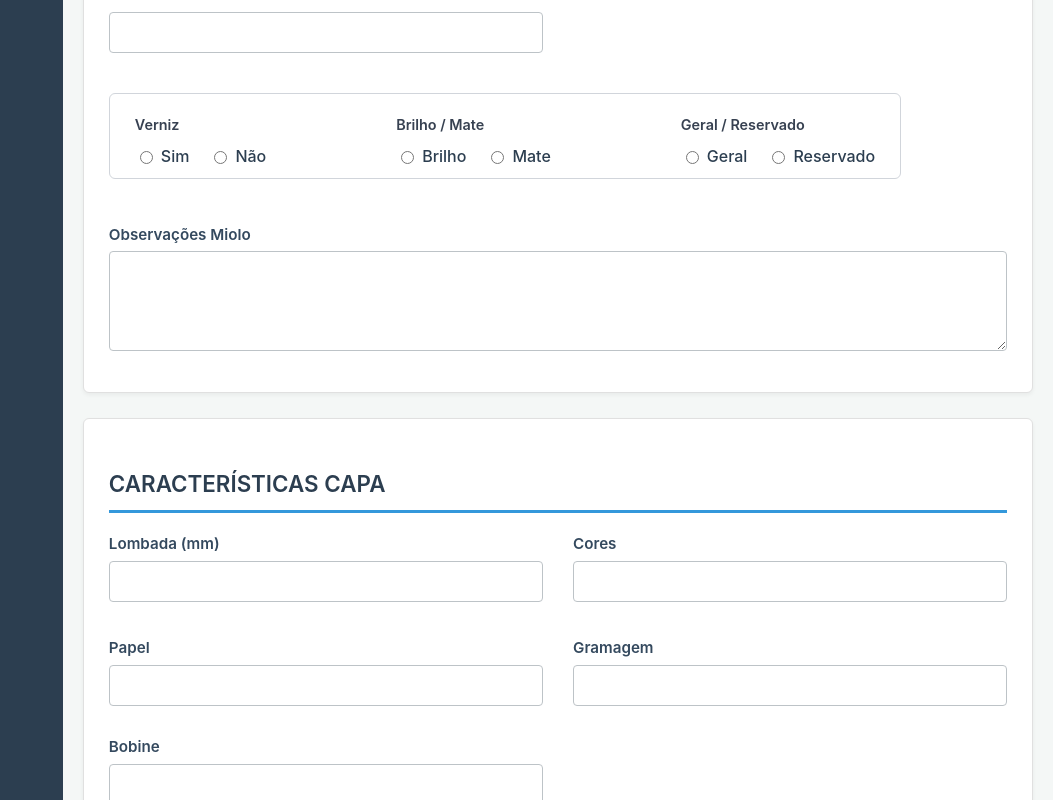
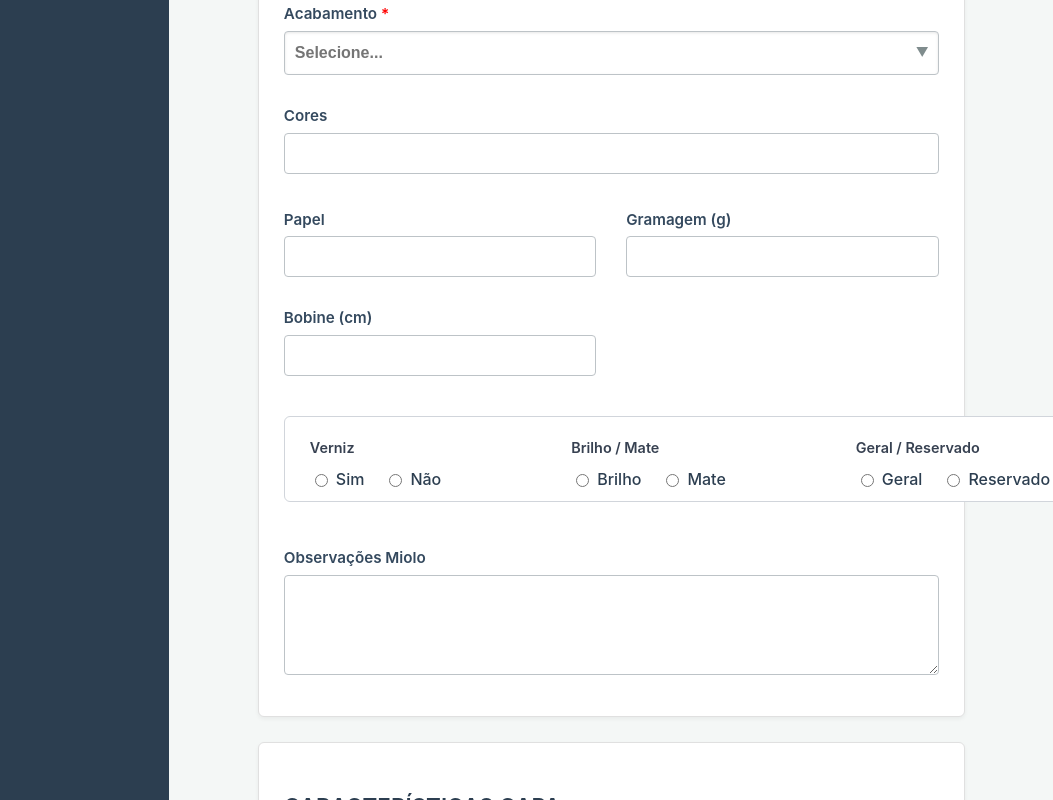
Before and after one commit to HelderOliveira77/crm-os-frontend, a React (Vite) app: page /dashboard/os/nova in a window 1280 px wide. Shown: the part 1760-2560 px from the top of the page, without its empty margins (227-1280 px from the left). Built offline with nearby package versions, Linux system fonts and the light colour scheme; sample sign-in values are in the browser's storage.

Commit message:
Atualização FRONTEND 12112025_02

```diff
--- a/src/components/SideBar.jsx
+++ b/src/components/SideBar.jsx
@@ -9,10 +9,10 @@ import Logo from '../assets/logos multiponto Branco.png'; // <-- AJUSTAR ESTE CA
 
 // [Estilos básicos para demonstração - manter para visualização]
 const sideBarStyles = {
-  width: '250px',
+  width: '350px',
   height: 'auto',
   backgroundColor: '#2c3e50',
-  padding: '20px',
+  padding: '20px 30px',
   color: 'white',
   boxShadow: '2px 0 5px rgba(0,0,0,0.1)',
   textAlign: 'center'
@@ -25,10 +25,11 @@ const navLinkStyle = ({ isActive }) => ({
   display: 'block',
   borderLeft: isActive ? '3px solid #f39c12' : 'none',
   paddingLeft: isActive ? '17px' : '20px',
+   fontSize: '1.6rem'
 });
 
 const logoStyles = {
-  width: '200px', // Ajuste este valor para o tamanho desejado
+  width: '320px', // Ajuste este valor para o tamanho desejado
   height: 'auto',
   marginBottom: '10px' // Espaçamento entre o logo e o título
 };
@@ -53,7 +54,7 @@ function SideBar() {
       />
 
 
-      <h3> GESTÃO <br></br> ORDENS SERVIÇO </h3>
+      <h2> GESTÃO <br></br> ORDENS SERVIÇO </h2>
       <hr style={{ borderColor: '#34495e', marginBottom: '20px' }} />
 
       <nav>
--- a/src/pages/DashboardHome.jsx
+++ b/src/pages/DashboardHome.jsx
@@ -56,7 +56,7 @@ function DashboardHome() {
   }
 
   if (error) {
-    return <div style={{ color: 'red' }}>Erro ao carregar dados: {error}</div>;
+    return <div style={{ color: 'red' }}> {error}</div>;
   }
 
   if (ordensServico.length === 0) {
--- a/src/pages/NovaOS.jsx
+++ b/src/pages/NovaOS.jsx
@@ -30,7 +30,7 @@ const COUNTER_API_URL = 'https://sua-api-personalizada.com/api/counter/next_os';
 const isProductionApiAvailable = typeof __api_key_production !== 'undefined' && __api_key_production !== '';
 const styles = {
     container: {
-        padding: '20px 2%',
+        padding: '20px 10%',
         width: '100%',
         maxWidth: 'auto',
         margin: '0 auto',
@@ -567,9 +567,11 @@ const FormRadioGroup_2 = ({ label, name, value, onChange, options, required = fa
 };
 
 
+
 export default function NovaOS() {
     // Definimos userId, mas como não estamos a usar Firebase/Auth, usamos um UUID aleatório
     const [userId] = useState(crypto.randomUUID());
+
     const initialFormData = {
         cliente: '',
         desc_trab: '',
@@ -670,16 +672,51 @@ export default function NovaOS() {
         };
         getNextOSNumber();
     }, [userId, shouldAttemptApi, formData.num_o_s]); // Adicionada dependência implícita de num_o_s para re-fetch após submissão
+
+
     // Handler para mudança nos campos do formulário
+    const camposEstritamenteNumericos = [
+        'num_orc', 'num_pag', 'tiragem', 'cores_miolo', 'miolo_gramas',
+        'bobine_miolo', 'cores_capa', 'capa_gramas', 'bobine_capa',
+        'provas_cor', 'ozalide_digital', 'provas_konica', 'quantidade_chapas',
+    ];
+    const camposDecimais = ['lombada', 'tempo_operador']; // Aceita ponto para decimais
+
     const handleChange = (e) => {
         const { name, value, type } = e.target;
-        // Permite string vazia em campos numéricos se o utilizador apagar o conteúdo
-        const newValue = type === 'number' && value === '' ? '' : value;
+        let newValue = value;
+
+        // 1. LÓGICA DE FILTRAGEM NUMÉRICA AGRESSIVA (Baseada no nome do campo)
+
+        if (camposEstritamenteNumericos.includes(name)) {
+            // Apenas dígitos 0-9 para campos inteiros
+            newValue = value.replace(/[^0-9]/g, '');
+        } else if (camposDecimais.includes(name)) {
+            // Permite dígitos e ponto decimal (para lombada)
+            newValue = value.replace(/[^0-9.]/g, '');
+            // Opcional: Impedir múltiplos pontos decimais
+            const parts = newValue.split('.');
+            if (parts.length > 2) {
+                newValue = parts[0] + '.' + parts.slice(1).join('');
+            }
+        }
+
+        // 2. LÓGICA EXISTENTE (Garantir string vazia)
+        // Se o valor filtrado for string vazia, guardamos string vazia.
+        // NOTA: Removemos a verificação `type === 'number'` porque agora são todos 'text'.
+        if (newValue === '') {
+            newValue = '';
+        }
+
+        // O valor 'newValue' é o valor final limpo.
+
         setFormData(prev => {
             let newState = { ...prev, [name]: newValue };
-            // Lógica para restrição de Máquina com base na Impressão
+
+            // Lógica para restrição de Máquina (SEM ALTERAÇÕES AQUI)
             if (name === 'impressao') {
                 const newMaquinaOptions = getMaquinaOptions(newValue);
+
                 // 1. Limpar a Máquina se o valor anterior for inválido para a nova Impressão
                 if (prev.maquina && !newMaquinaOptions.includes(prev.maquina)) {
                     newState.maquina = '';
@@ -787,9 +824,9 @@ export default function NovaOS() {
                         type="text"
                         readOnly={true}
                         placeholder="Gerado automaticamente" />
-                    <FormInput label="Nº Orçamento" name="num_orc" value={formData.num_orc} onChange={handleChange} type="text" />
-                    <FormInput label="Cliente" name="cliente" value={formData.cliente} onChange={handleChange} required fullWidth />
-                    <FormInput label="Descrição do Trabalho" name="desc_trab" value={formData.desc_trab} onChange={handleChange} isTextArea required fullWidth />
+                    <FormInput label="Nº Orçamento" name="num_orc" value={formData.num_orc} onChange={handleChange} type="numeric" />
+                    <FormInput label="Cliente" name="cliente" value={formData.cliente} onChange={handleChange} required fullWidth type="text" />
+                    <FormInput label="Descrição do Trabalho" name="desc_trab" value={formData.desc_trab} onChange={handleChange} isTextArea required type="text" fullWidth />
                     <SubGrid layoutType="three">
                         <FormInput label="Data de Abertura" name="data_aber" value={formData.data_aber} onChange={handleChange} type="date" required readOnly />
                         <FormInput label="Data de Receção" name="data_recep" value={formData.data_recep} onChange={handleChange} type="date" />
@@ -815,9 +852,10 @@ export default function NovaOS() {
                             options={FORMATO_SUGGESTIONS}
                             placeholder="Selecione..."
                             required={false}
-                            canCreate={true} />
-                        <FormInput label="Nº Páginas" name="num_pag" value={formData.num_pag} onChange={handleChange} type="number" />
-                        <FormInput label="Tiragem" name="tiragem" value={formData.tiragem} onChange={handleChange} type="number" />
+                            canCreate={true}
+                            type="text" />
+                        <FormInput label="Nº Páginas" name="num_pag" value={formData.num_pag} onChange={handleChange} type="numeric" />
+                        <FormInput label="Tiragem" name="tiragem" value={formData.tiragem} onChange={handleChange} type="numeric" />
                     </SubGrid>
                     <CustomSelect
                         label="Impressao"
@@ -852,11 +890,11 @@ export default function NovaOS() {
                         required
                         canCreate={true}
                         placeholder="Selecione..." />
-                    <FormInput label="Cores" name="cores_miolo" value={formData.cores_miolo} onChange={handleChange} type="number" />
+                    <FormInput label="Cores" name="cores_miolo" value={formData.cores_miolo} onChange={handleChange} type="numeric" />
                     <SubGrid layoutType="three">
-                        <FormInput label="Papel" name="papel_miolo" value={formData.papel_miolo} onChange={handleChange} />
-                        <FormInput label="Gramagem" name="miolo_gramas" value={formData.miolo_gramas} onChange={handleChange} type="number" />
-                        <FormInput label="Bobine" name="bobine_miolo" value={formData.bobine_miolo} onChange={handleChange} />
+                        <FormInput label="Papel" name="papel_miolo" value={formData.papel_miolo} onChange={handleChange} type="text" />
+                        <FormInput label="Gramagem (g)" name="miolo_gramas" value={formData.miolo_gramas} onChange={handleChange} type="numeric" />
+                        <FormInput label="Bobine (cm)" name="bobine_miolo" value={formData.bobine_miolo} onChange={handleChange} type="numeric" />
                     </SubGrid>
                     <SubGrid_2>
                         <div
@@ -932,21 +970,16 @@ export default function NovaOS() {
                         </div>
                     </SubGrid_2>
 
-
-
-                    {/* <FormInput label="Verniz" name="verniz_miolo" value={formData.verniz_miolo} onChange={handleChange} /> */}
-                    {/* <FormInput label="Brilho/Mate" name="verniz_miolo_brilho_mate" value={formData.verniz_miolo_brilho_mate} onChange={handleChange} />
-                        <FormInput label="Geral/Reservado" name="verniz_miolo_geral_reservado" value={formData.verniz_miolo_geral_reservado} onChange={handleChange} /> */}
-                    <FormInput label="Observações Miolo" name="observacoes_miolo" value={formData.observacoes_miolo} onChange={handleChange} isTextArea fullWidth />
+                    <FormInput label="Observações Miolo" name="observacoes_miolo" value={formData.observacoes_miolo} onChange={handleChange} isTextArea fullWidth type="text" />
                 </Section>
                 {/* 4. CARACTERÍSTICAS CAPA */}
                 <Section title="CARACTERÍSTICAS CAPA" layoutType="two-fixed">
-                    <FormInput label="Lombada (mm)" name="lombada" value={formData.lombada} onChange={handleChange} type="number" step="0.01" />
-                    <FormInput label="Cores" name="cores_capa" value={formData.cores_capa} onChange={handleChange} type="number" />
+                    <FormInput label="Lombada (mm)" name="lombada" value={formData.lombada} onChange={handleChange} type="numeric" step="0.01" />
+                    <FormInput label="Cores" name="cores_capa" value={formData.cores_capa} onChange={handleChange} type="numeric" />
                     <SubGrid layoutType="three">
-                        <FormInput label="Papel" name="papel_capa" value={formData.papel_capa} onChange={handleChange} />
-                        <FormInput label="Gramagem" name="capa_gramas" value={formData.capa_gramas} onChange={handleChange} type="number" />
-                        <FormInput label="Bobine" name="bobine_capa" value={formData.bobine_capa} onChange={handleChange} />
+                        <FormInput label="Papel" name="papel_capa" value={formData.papel_capa} onChange={handleChange} type="text" />
+                        <FormInput label="Gramagem (g)" name="capa_gramas" value={formData.capa_gramas} onChange={handleChange} type="numeric" />
+                        <FormInput label="Bobine (cm)" name="bobine_capa" value={formData.bobine_capa} onChange={handleChange} type="numeric" />
                     </SubGrid>
                     <SubGrid layoutType="four" title="">
                         <FormInput label="Verniz" name="verniz_capa" value={formData.verniz_capa} onChange={handleChange} />
@@ -954,24 +987,24 @@ export default function NovaOS() {
                         <FormInput label="Geral/Reservado" name="verniz_capa_geral_reservado" value={formData.verniz_capa_geral_reservado} onChange={handleChange} />
                         <FormInput label="Frente/Verso" name="verniz_capa_f_v" value={formData.verniz_capa_f_v} onChange={handleChange} />
                     </SubGrid>
-                    <FormInput label="Observações Capa" name="observacoes_capa" value={formData.observacoes_capa} onChange={handleChange} isTextArea fullWidth />
+                    <FormInput label="Observações Capa" name="observacoes_capa" value={formData.observacoes_capa} onChange={handleChange} type="text" isTextArea fullWidth />
                 </Section>
                 {/* 5. PROVAS E CHAPAS*/}
                 <Section title="INFORMAÇÃO PROVAS E CHAPAS" layoutType="four">
-                    <FormInput label="N.º Provas Cor" name="provas_cor" value={formData.provas_cor} onChange={handleChange} type="number" />
-                    <FormInput label="Ozalide Digital" name="ozalide_digital" value={formData.ozalide_digital} onChange={handleChange} type="number" />
-                    <FormInput label="Provas Konica" name="provas_konica" value={formData.provas_konica} onChange={handleChange} type="number" />
-                    <FormInput label="N.º Chapas" name="quantidade_chapas" value={formData.quantidade_chapas} onChange={handleChange} type="number" />
+                    <FormInput label="N.º Provas Cor" name="provas_cor" value={formData.provas_cor} onChange={handleChange} type="numeric" />
+                    <FormInput label="N.º Ozalide Digital" name="ozalide_digital" value={formData.ozalide_digital} onChange={handleChange} type="numeric" />
+                    <FormInput label="Provas Konica" name="provas_konica" value={formData.provas_konica} onChange={handleChange} type="numeric" />
+                    <FormInput label="N.º Chapas" name="quantidade_chapas" value={formData.quantidade_chapas} onChange={handleChange} type="numeric" />
                 </Section>
                 {/* 6. ENTREGA/EXPEDIÇÃO TRABALHO*/}
                 <Section title="ENTREGA/EXPEDIÇÃO" layoutType="two-fixed">
-                    <FormInput label="Local de Entrega" name="local_entrega" value={formData.local_entrega} onChange={handleChange} />
-                    <FormInput label="Forma de Expedição" name="forma_expedicao" value={formData.forma_expedicao} onChange={handleChange} />
+                    <FormInput label="Local de Entrega" name="local_entrega" value={formData.local_entrega} onChange={handleChange} type="text" />
+                    <FormInput label="Forma de Expedição" name="forma_expedicao" value={formData.forma_expedicao} onChange={handleChange} type="text" />
                 </Section>
                 {/* 7. OPERADOR*/}
                 <Section title="OPERADOR" layoutType="two-fixed">
                     <FormInput label="Operador" name="operador" value={formData.operador} onChange={handleChange} readOnly />
-                    <FormInput label="Tempo (horas)" name="tempo_operador" value={formData.tempo_operador} onChange={handleChange} type="number" />
+                    <FormInput label="Tempo (horas)" name="tempo_operador" value={formData.tempo_operador} onChange={handleChange} type="numeric" />
                 </Section>
 
 
```
